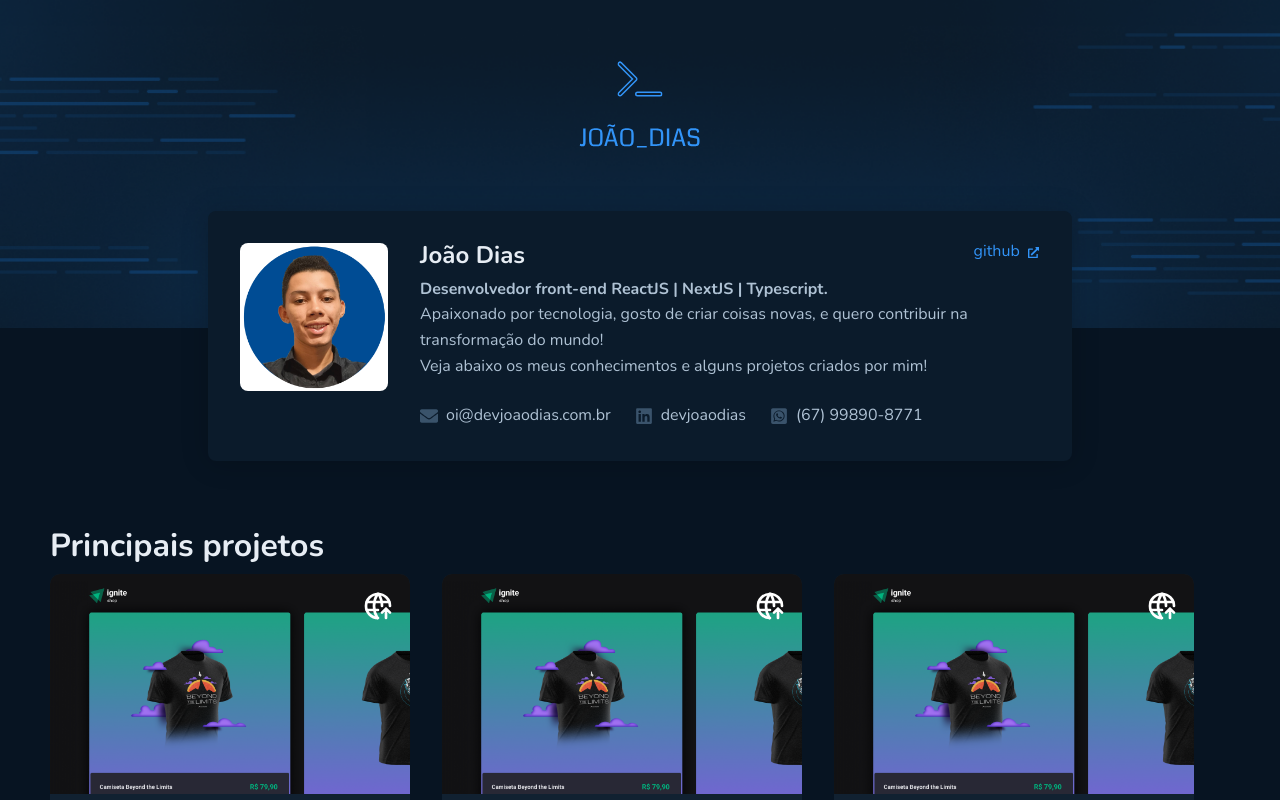
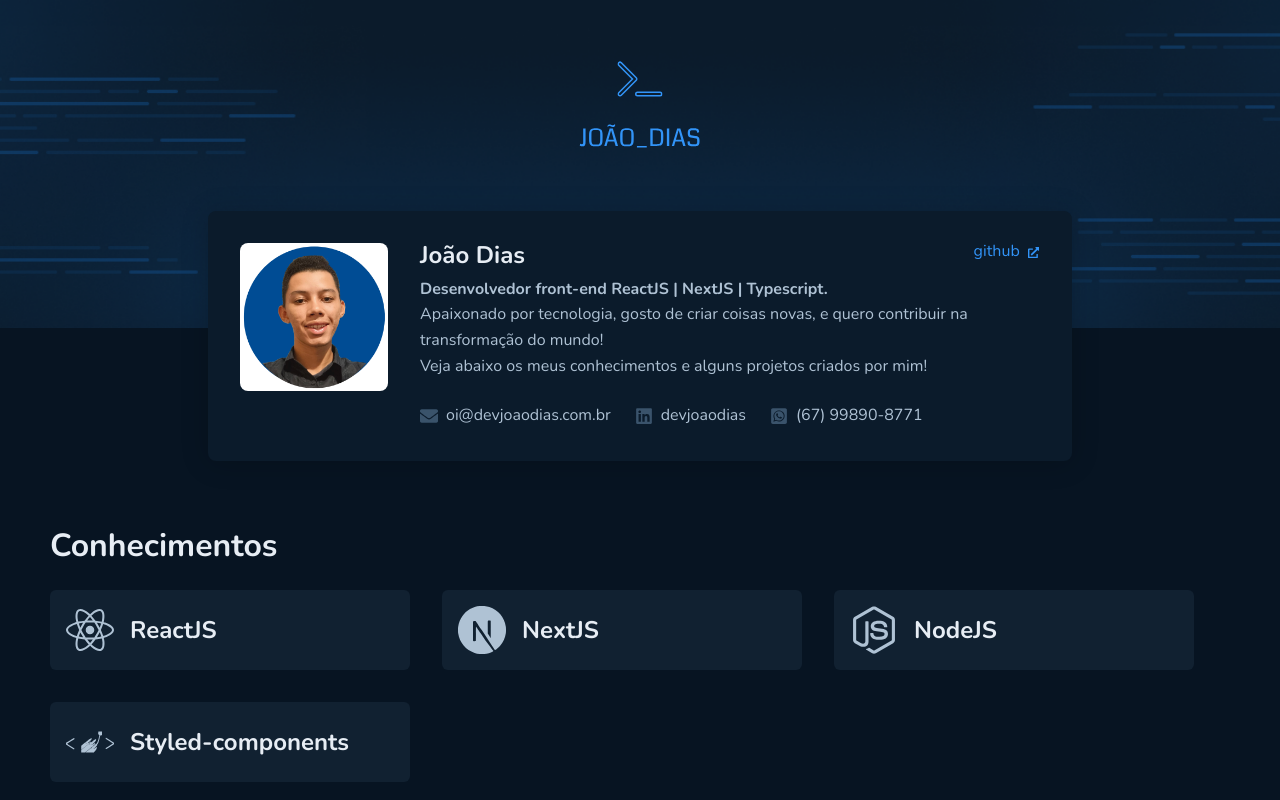
Before and after one commit to joaoeduardodias/portfolio-dev, a Next.js app: page / in a window 1280 px wide. Shown: the top 800 px of the page. Built offline with nearby package versions, Linux system fonts and the light colour scheme.

Commit message:
feat: technologies container

```diff
--- a/src/components/ListProjects/styles.ts
+++ b/src/components/ListProjects/styles.ts
@@ -1,11 +1,12 @@
 import styled from 'styled-components'
 
 export const ListProjectsContainer = styled.section`
+  margin-bottom: 2rem;
   h2 {
     font-size: ${({ theme }) => theme.textSizes['title-title-xl']};
     color: ${({ theme }) => theme.colors['base-title']};
     font-weight: 700;
-    margin-bottom: 1rem;
+    margin-bottom: 1.5rem;
   }
 
   > ul {
--- a/src/pages/index.tsx
+++ b/src/pages/index.tsx
@@ -6,6 +6,8 @@
   InfoContainer,
   InfoContent,
   ListInfos,
+  TechnologiesContainer,
+  Technology,
 } from '@/styles/pages/home'
 import Head from 'next/head'
 import Image from 'next/image'
@@ -13,8 +15,11 @@
   FaEnvelope,
   FaExternalLinkAlt,
   FaLinkedin,
+  FaNodeJs,
+  FaReact,
   FaWhatsappSquare,
 } from 'react-icons/fa'
+import { SiNextdotjs, SiStyledcomponents } from 'react-icons/si'
 import imgProfile from '../assets/perfil.png'
 export default function Home() {
   return (
@@ -74,7 +79,25 @@
             </ListInfos>
           </InfoContent>
         </InfoContainer>
-        {/* aqui deve ficar o container de tecnologias */}
+        <TechnologiesContainer>
+          <h2>Conhecimentos</h2>
+          <Technology>
+            <FaReact />
+            <h3>ReactJS</h3>
+          </Technology>
+          <Technology>
+            <SiNextdotjs />
+            <h3>NextJS</h3>
+          </Technology>
+          <Technology>
+            <FaNodeJs />
+            <h3>NodeJS</h3>
+          </Technology>
+          <Technology>
+            <SiStyledcomponents />
+            <h3>Styled-components</h3>
+          </Technology>
+        </TechnologiesContainer>
 
         <ListProjects />
       </HomeContainer>
--- a/src/styles/pages/home.ts
+++ b/src/styles/pages/home.ts
@@ -81,3 +81,35 @@
     transition: 0.2s;
   }
 `
+export const TechnologiesContainer = styled.section`
+  display: grid;
+  grid-template-columns: repeat(auto-fit, minmax(18rem, 22.5rem));
+  grid-gap: 2rem;
+  grid-auto-flow: dense;
+  margin-bottom: 4rem;
+
+  h2 {
+    grid-column-start: 1;
+    grid-column-end: -1;
+    font-size: ${({ theme }) => theme.textSizes['title-title-xl']};
+    color: ${({ theme }) => theme.colors['base-title']};
+    font-weight: 700;
+  }
+`
+export const Technology = styled.div`
+  display: flex;
+  align-items: center;
+  gap: 1rem;
+  background: ${({ theme }) => theme.colors['base-post']};
+  border-radius: 6px;
+  height: 5rem;
+  padding: 1rem;
+  h3 {
+    font-size: ${({ theme }) => theme.textSizes['title-title-l']};
+    color: ${({ theme }) => theme.colors['base-title']};
+  }
+
+  svg {
+    font-size: 3rem;
+  }
+`
```
